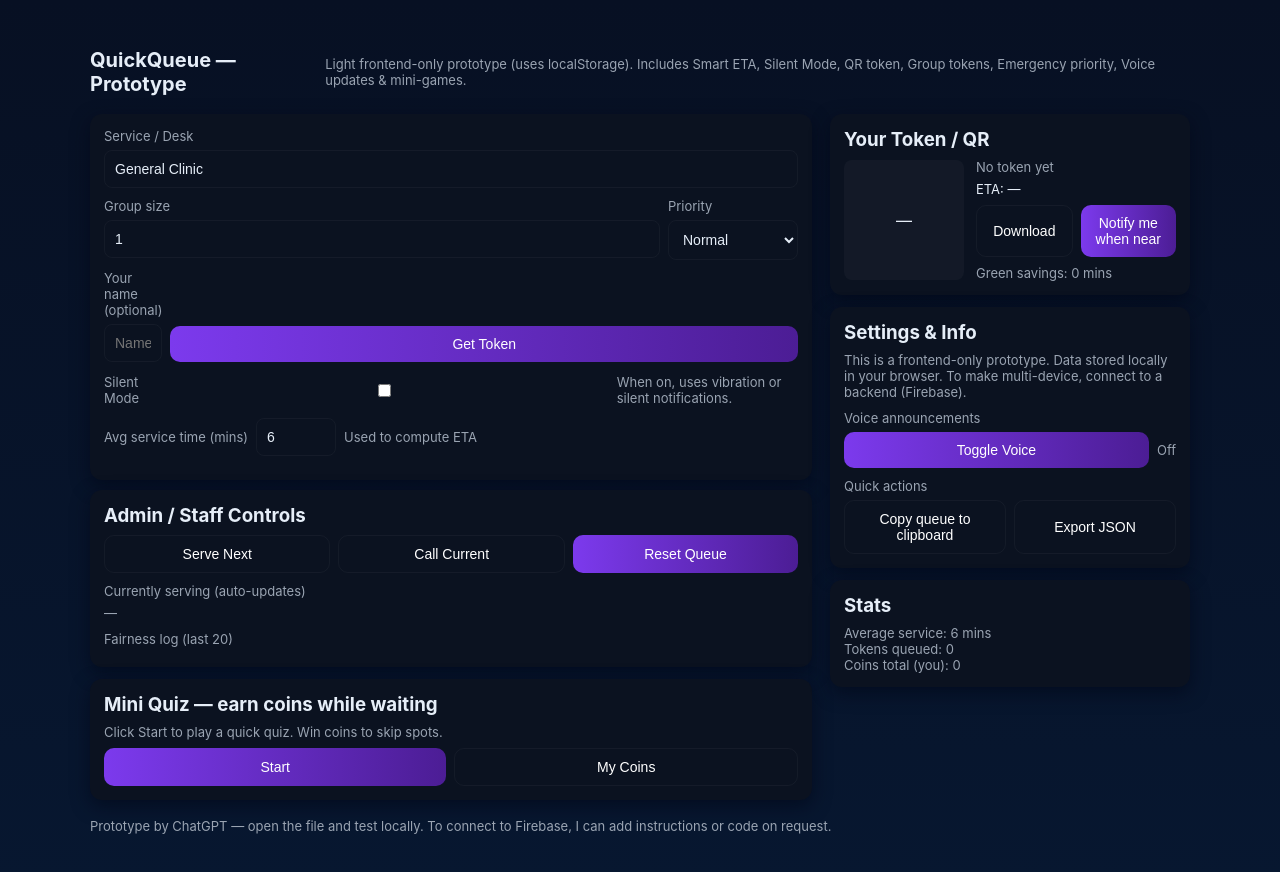
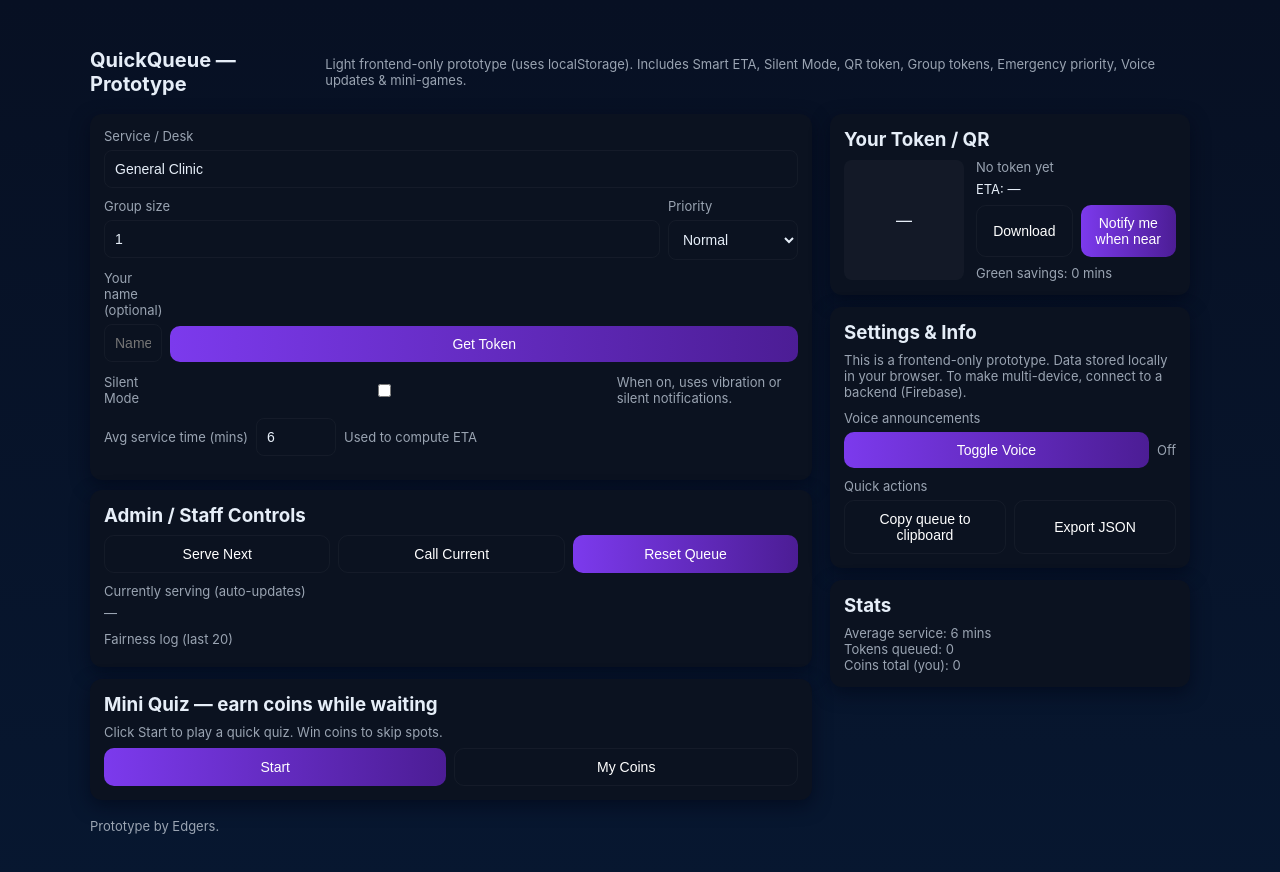
Before and after one commit to PravinKumar0602/Quickqueue, a plain HTML site: page index.html in a window 1280 px wide. Drawn offline with Linux system fonts and the light colour scheme.

Commit message:
index.html

```diff
--- a/index.html
+++ b/index.html
@@ -160,7 +160,7 @@
       </div>
     </div>
 
-    <footer>Prototype by ChatGPT — open the file and test locally. To connect to Firebase, I can add instructions or code on request.</footer>
+    <footer>Prototype by Edgers.</footer>
   </div>
 
   <!-- QRCode library from CDN (works when online) -->
@@ -383,4 +383,5 @@
     renderFairness(); render();
   </script>
 </body>
+
 </html>
```
